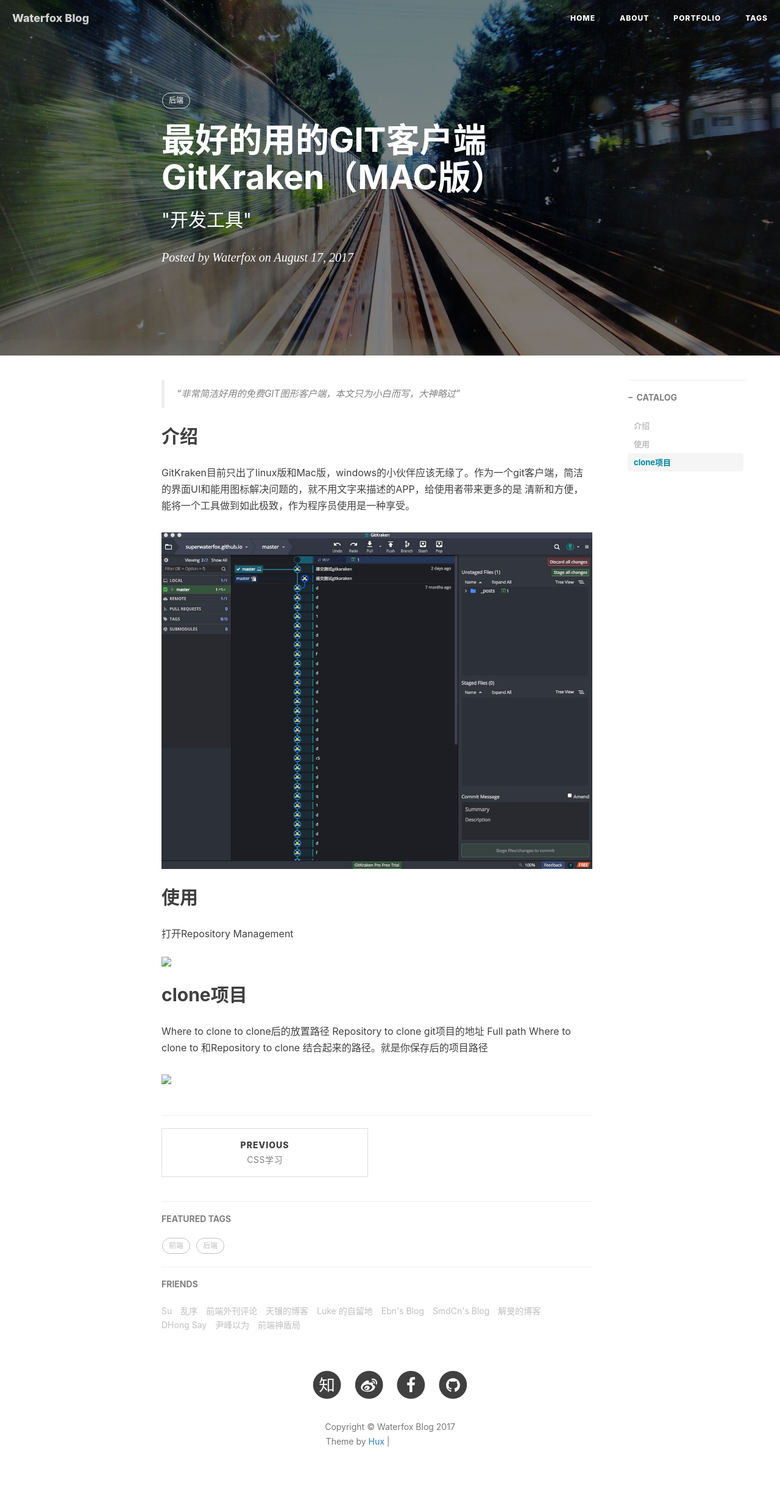
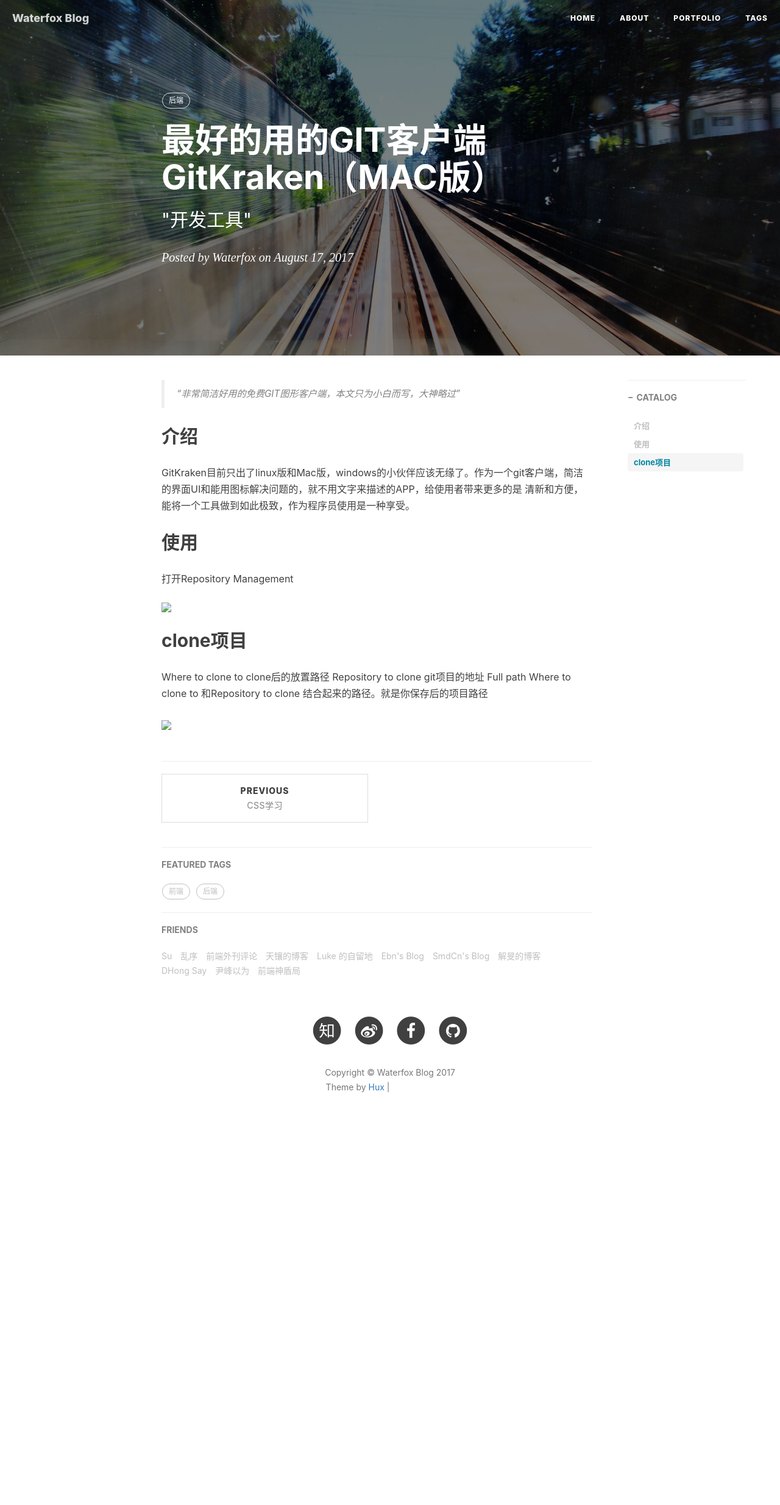
Before and after one commit to superwaterfox/superwaterfox.github.io, a Jekyll site: the page built from _posts/back-end WEB/2017-08-17-gitkarken-2017.markdown, in a window 1280 px wide. Shown: the whole page at 61% size. Built offline with Jekyll 4.4.1, drawn with Linux system fonts in a browser that asks for light colours; nearby versions of some CDN libraries; comment, search, counter and statistics services are not loaded; after the commit the page ends 1887 px from its top, so only the background shows below that; grey boxes are pictures that could not be loaded.

Commit message:
写博客

```diff
--- a/_posts/back-end WEB/2017-08-17-gitkarken-2017.markdown
+++ b/_posts/back-end WEB/2017-08-17-gitkarken-2017.markdown
@@ -18,7 +18,7 @@
 
 GitKraken目前只出了linux版和Mac版，windows的小伙伴应该无缘了。作为一个git客户端，简洁的界面UI和能用图标解决问题的，就不用文字来描述的APP，给使用者带来更多的是 清新和方便，能将一个工具做到如此极致，作为程序员使用是一种享受。
 
-![image](/img/gitkraken/85CC48A3-FF40-4E28-AB81-286B9E1D76BD.png)
+
 
 
 ## 使用
```
